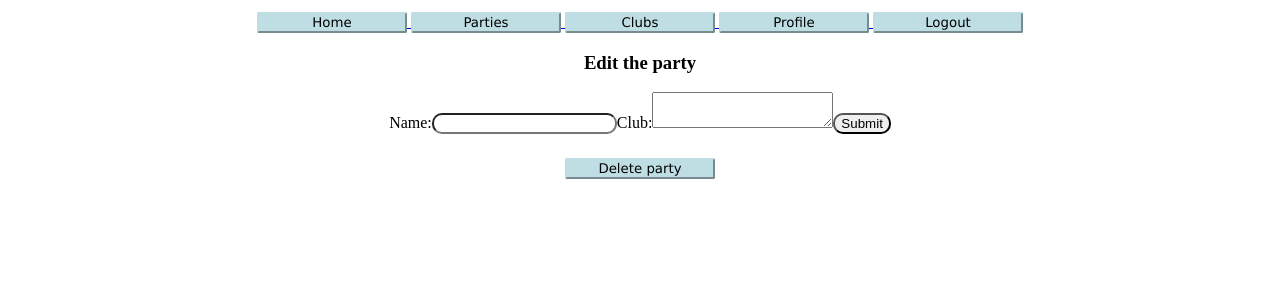
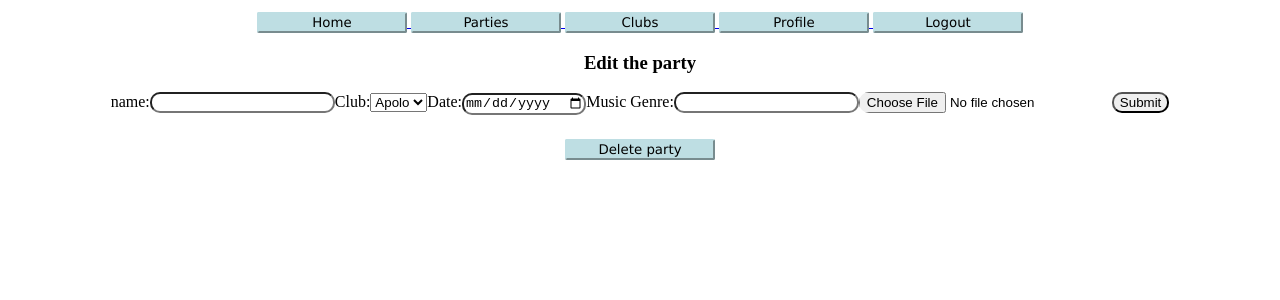
Before and after one commit to bcn-party-app/bcn-party-app-client, a React (Create React App) app: page /party/1/edit in a window 1280 px wide. Shown: the top 300 px of the page. Built offline with nearby package versions, Linux system fonts and the light colour scheme; no server answers; sample sign-in values are in the browser's storage.

Commit message:
update editPartyPage

```diff
--- a/src/components/AddParty.jsx
+++ b/src/components/AddParty.jsx
@@ -1,5 +1,5 @@
 import { useState } from "react";
-import service from "../service/auth.service";
+// import service from "../service/auth.service";
 import axios from "axios";
 // import SelectClub from "./components/select-club.jsx";
 
@@ -84,6 +84,8 @@ function AddParty(props) {
         </select>
 
 
+
+
         {/* <input
           type="text"
           name="club"
--- a/src/components/PartyCard.jsx
+++ b/src/components/PartyCard.jsx
@@ -1,6 +1,6 @@
 import { Link, useNavigate } from "react-router-dom"
 
-import { useContext, useState } from "react";
+import { useContext } from "react";
 
 import { AuthContext } from "../context/auth.context";
 import axios from "axios";
@@ -46,7 +46,7 @@ const PartyCard = (props) => {
 
             {/* this button needs to toggle between attend/don't attend and needs to make a call to the routes in the backend*/}
 {/*  */}
-            {attendees.includes(user._id) ? <button>Cancel Attend</button>: <button>Attend</button>}
+            {/* {attendees.includes(user._id) ? <button>Cancel Attend</button>: <button>Attend</button>} */}
 
             {/* the edit/delete buttons below need to be rendered only if current user is the user who created that party, and then make a request to the specific API  */}
             {
--- a/src/pages/EditPartyPage.jsx
+++ b/src/pages/EditPartyPage.jsx
@@ -6,7 +6,31 @@ const API_URL = process.env.REACT_APP_API_URL || "http://localhost:5005";
 
 function EditPartyPage(props) {
   const [name, setName] = useState("");
-  const [description, setDescription] = useState("");
+  const [club, setClub] = useState("");
+  const [date, setDate] = useState("");
+  const [musicGenre, setMusicGenre] = useState("");
+  const [image, setImage] = useState("");
+
+
+  // ******** this method handles the file upload ********
+  const handleFileUpload = (e) => {
+    // console.log("The file to be uploaded is: ", e.target.files[0]);
+
+    const uploadData = new FormData();
+
+    // imageUrl => this name has to be the same as in the model since we pass
+    // req.body to .create() method when creating a new movie in '/api/movies' POST route
+    uploadData.append("image", e.target.files[0]);
+
+
+    axios.post(`${process.env.REACT_APP_API_URL}/api/upload`, uploadData)
+          .then(response => {
+            // console.log("response is: ", response);
+            // response carries "fileUrl" which we can use to update the state
+            setImage(response.data.image);
+          })
+          .catch(err => console.log("Error while uploading the file: ", err));
+      };
 
   const { partyId } = useParams();            // <== ADD
 
@@ -16,7 +40,7 @@ function EditPartyPage(props) {
     e.preventDefault();
     const storedToken = localStorage.getItem('authToken');
     //update the party
-    const updatedParty = {name, description}
+    const updatedParty = {name, club, date, musicGenre, image}
     axios.put(`${API_URL}/api/party/${partyId}`, updatedParty, { headers: { Authorization: `Bearer ${storedToken}` } })
         .then(() => navigate(`/party/${partyId}`))
         .catch(err => console.log(err))
@@ -50,7 +74,10 @@ function EditPartyPage(props) {
          */
          const oneParty = response.data;
          setName(oneParty.name);
-         setDescription(oneParty.description);
+         setClub(oneParty.club);
+         setDate(oneParty.date);
+         setMusicGenre(oneParty.musicGenre);
+         setImage(oneParty.image);
        })
        .catch((error) => console.log(error));
 
@@ -61,7 +88,7 @@ function EditPartyPage(props) {
       <h3>Edit the party</h3>
 
       <form onSubmit={handleSubmit}>
-        <label>Name:</label>
+        <label>name:</label>
         <input
           type="text"
           name="name"
@@ -70,11 +97,32 @@ function EditPartyPage(props) {
         />
 
         <label>Club:</label>
-        <textarea
-          name="description"
-          value={description}
-          onChange={(e) => setDescription(e.target.value)}
+        <select name="selectedClub" defaultValue="Selecionar">
+          <option value="apple">Apolo</option>
+
+
+        </select>
+
+
+
+
+        <label>Date:</label>
+        <input
+          type="date"
+          name="date"
+          value={date}
+          onChange={(e) => setDate(e.target.value)}
         />
+
+        <label>Music Genre:</label>
+        <input
+          type="text"
+          name="musicGenre"
+          value={musicGenre}
+          onChange={(e) => setDate(e.target.value)}
+        />
+
+        <input type="file" onChange={(e) => handleFileUpload(e)} />
 
         <input type="submit" value="Submit" />
       </form>
```
